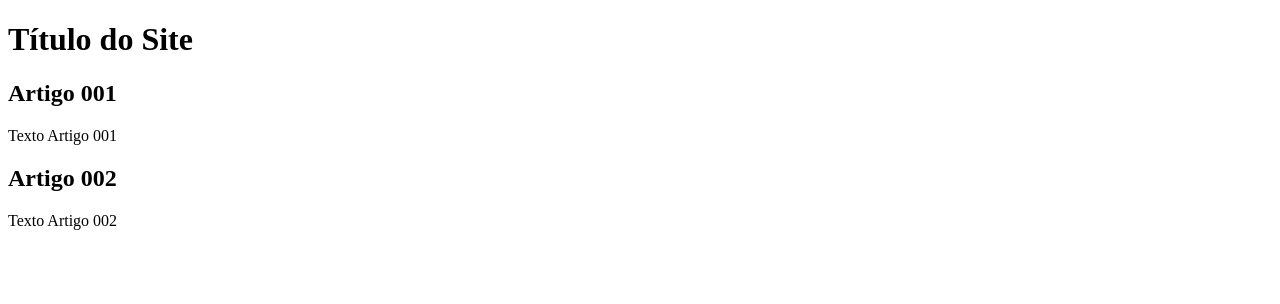
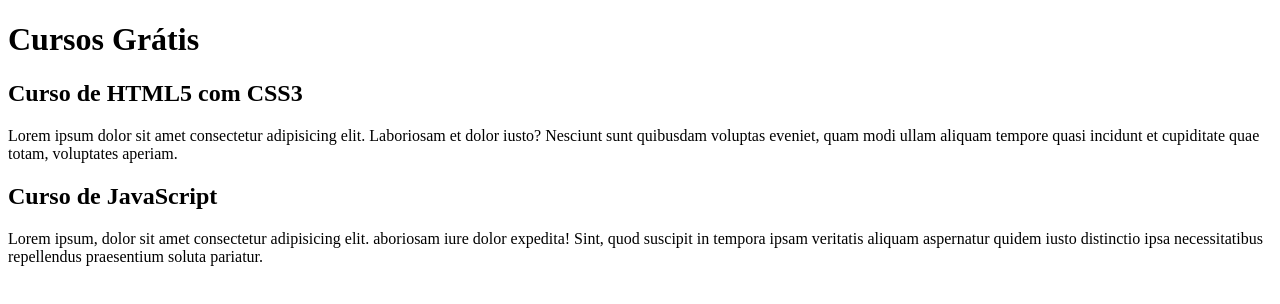
Before and after one commit to Carlos3274/Site-exemplo, a plain HTML site: page index.html in a window 1280 px wide. Drawn offline with Linux system fonts and the light colour scheme.

Commit message:
created content

```diff
--- a/index.html
+++ b/index.html
@@ -9,15 +9,21 @@
 <body>
     <main>
         <header>
-            <h1>Título do Site</h1>
+            <h1>Cursos Grátis</h1>
         </header>
         <article>
-            <h2>Artigo 001</h2>
-            <p>Texto Artigo 001 </p>
+            <h2>Curso de HTML5 com CSS3</h2>
+            <p>Lorem ipsum dolor sit amet consectetur adipisicing elit. Laboriosam et dolor iusto?
+                Nesciunt sunt quibusdam voluptas eveniet,
+                quam modi ullam aliquam tempore quasi incidunt et cupiditate quae totam,
+                voluptates aperiam. </p>
         </article>
         <article>
-            <h2>Artigo 002</h2>
-            <p>Texto Artigo 002</p>
+            <h2>Curso de JavaScript</h2>
+            <p>Lorem ipsum, dolor sit amet consectetur adipisicing elit.
+            aboriosam iure dolor expedita! Sint,
+            quod suscipit in tempora ipsam veritatis aliquam aspernatur quidem iusto
+            distinctio ipsa necessitatibus repellendus praesentium soluta pariatur.</p>
         </article>
     </main>
 
```
